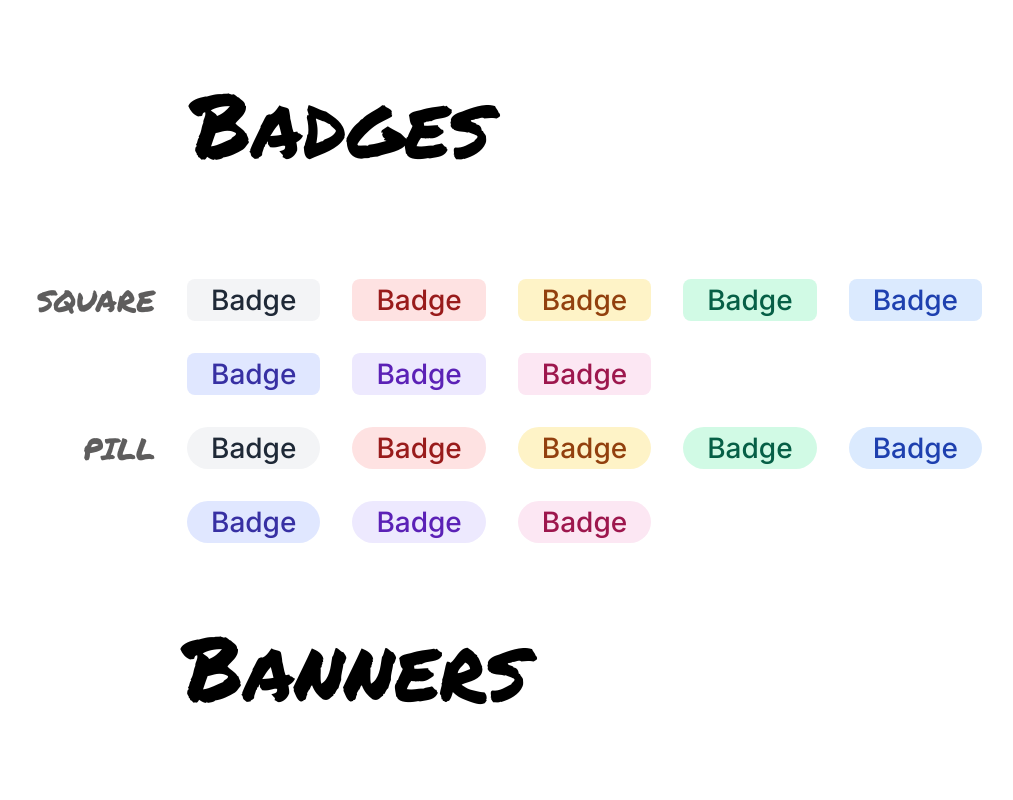
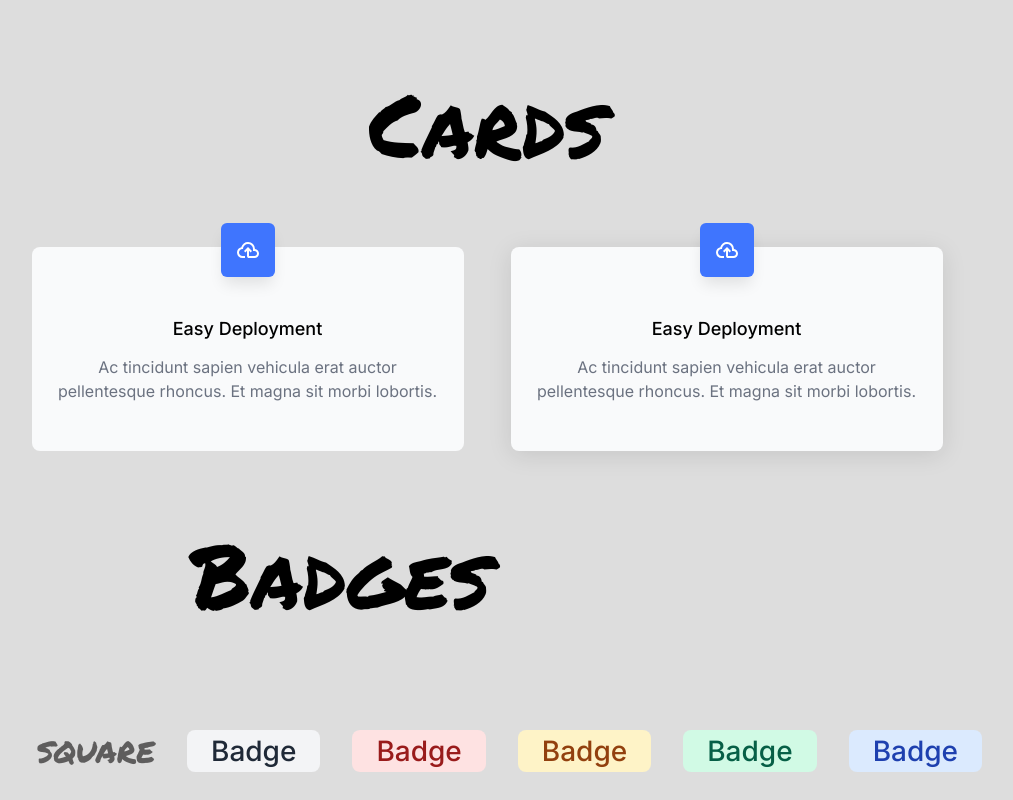
Before and after one commit to DracFiendMG/component-library-pp, a React (Vite) app: page / in a window 1280 px wide. Shown: the top 800 px of the page, without its empty margins (153-1166 px from the left). Built offline with nearby package versions, Linux system fonts and the light colour scheme.

Commit message:
Refactor Card and CardContainer components; enhance styles for better layout and add cloud icon

```diff
--- a/App.jsx
+++ b/App.jsx
@@ -1,11 +1,13 @@
 import BadgeContainer from "./components/Badge/BadgeContainer";
 import BannerContainer from "./components/Banner/BannerContainer";
+import CardContainer from "./components/Card/CardContainer";
 import Footer from "./components/Footer/Footer";
 
 
 export default function App() {
     return (
         <>
+            <CardContainer />
             <BadgeContainer />
             <BannerContainer />
             <Footer />
--- a/components/Card/Card.jsx
+++ b/components/Card/Card.jsx
@@ -1,7 +1,13 @@
 export default function Card() {
     return (
-        <div>
-            Hi
+        <div className="card">
+            <div className="cloud-icon">
+                <svg xmlns="http://www.w3.org/2000/svg" height="24px" viewBox="0 -960 960 960" width="24px" fill="#FFFFFF"><path d="M260-160q-91 0-155.5-63T40-377q0-78 47-139t123-78q25-92 100-149t170-57q117 0 198.5 81.5T760-520q69 8 114.5 59.5T920-340q0 75-52.5 127.5T740-160H520q-33 0-56.5-23.5T440-240v-206l-64 62-56-56 160-160 160 160-56 56-64-62v206h220q42 0 71-29t29-71q0-42-29-71t-71-29h-60v-80q0-83-58.5-141.5T480-720q-83 0-141.5 58.5T280-520h-20q-58 0-99 41t-41 99q0 58 41 99t99 41h100v80H260Zm220-280Z"/></svg>
+            </div>
+            <div className="card-content">
+                <h2>Easy Deployment</h2>
+                <p>Ac tincidunt sapien vehicula erat auctor pellentesque rhoncus. Et magna sit morbi lobortis.</p>
+            </div>
         </div>
     )
 }
--- a/components/Card/CardContainer.jsx
+++ b/components/Card/CardContainer.jsx
@@ -2,6 +2,12 @@ import Card from "./Card";
 
 export default function CardContainer() {
     return (
-        <Card />
+        <div className="card-container">
+            <h1>Cards</h1>
+            <div className="cards">
+                <Card />
+                <Card />
+            </div>
+        </div>
     )
 }
--- a/style.css
+++ b/style.css
@@ -2,6 +2,7 @@ body {
     margin: 0;
     font-family: 'Inter', sans-serif;
     padding: 0 32px;
+    background-color: #dddddd;
 }
 
 :root {
@@ -168,3 +169,56 @@ h1 {
 .fa-solid {
     padding-top: 18px;
 }
+
+.card-container {
+    display: flex;
+    flex-direction: column;
+    align-items: center;
+}
+
+.cards {
+    display: flex;
+    gap: 47px;
+}
+
+.card {
+    display: flex;
+    flex-direction: column;
+    max-width: 384px;
+    background-color: #F9FAFB;
+    padding: 56px 24px 32px;
+    border-radius: 8px;
+}
+
+.card:nth-child(2) {
+    box-shadow: 0 4px 25px #0000001A;
+    /* box-shadow: 0px 4px 25px 0px #0000001A; */
+}
+
+.cloud-icon {
+    display: flex;
+    justify-content: center;
+}
+
+.cloud-icon > svg {
+    color: white;
+    background-color: #3F75FE;
+    padding: 15px;
+    box-shadow: 0px 10px 15px -3px #0000001A;
+    border-radius: 6px;
+    margin-top: -80px;
+}
+
+.card-content {
+    text-align: center;
+}
+
+.card-content > h2 {
+    font-size: 18px;
+    font-weight: 500;
+}
+
+.card-content > p {
+    color: #6B7280;
+    line-height: 24px;
+}
```
